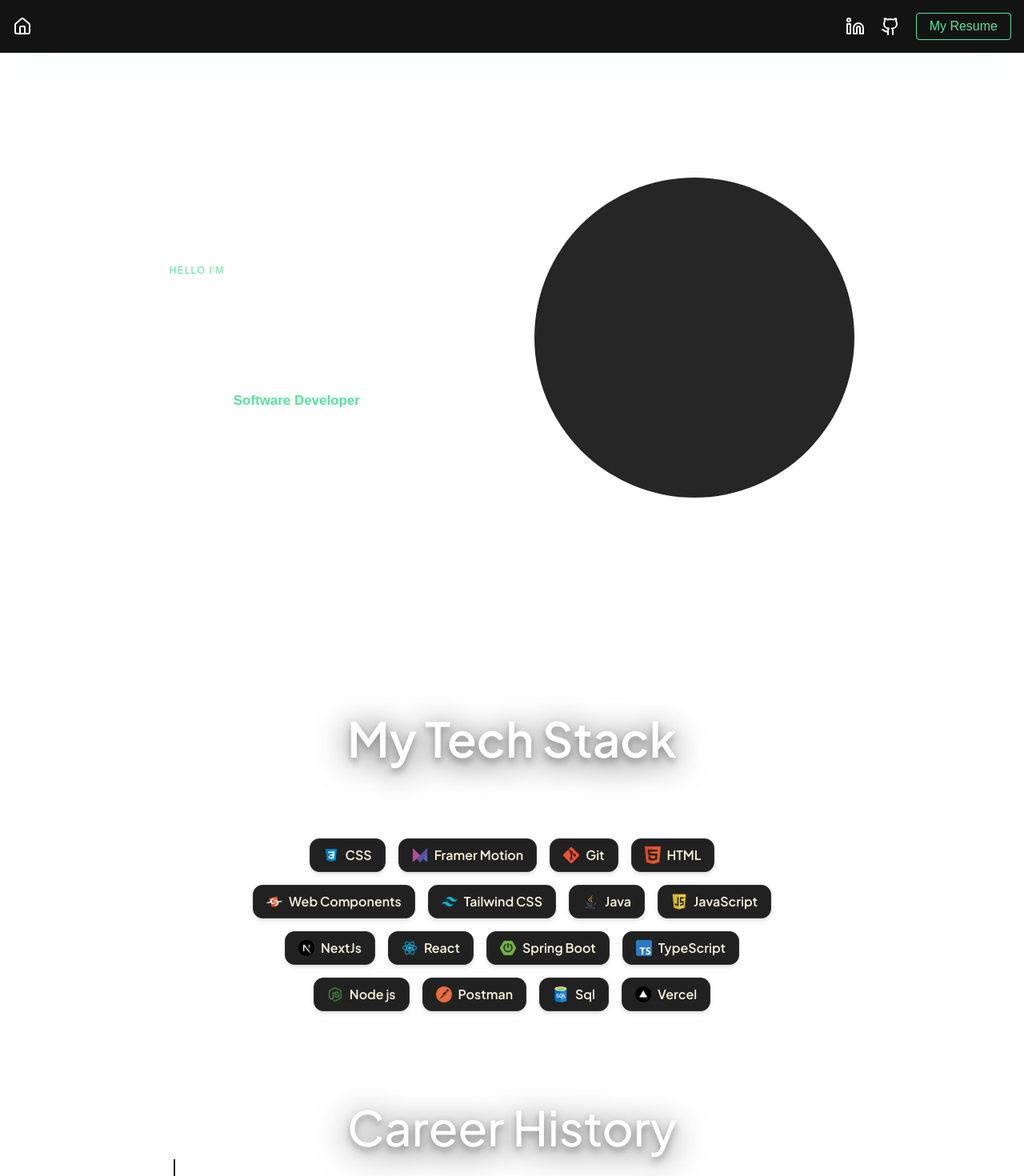
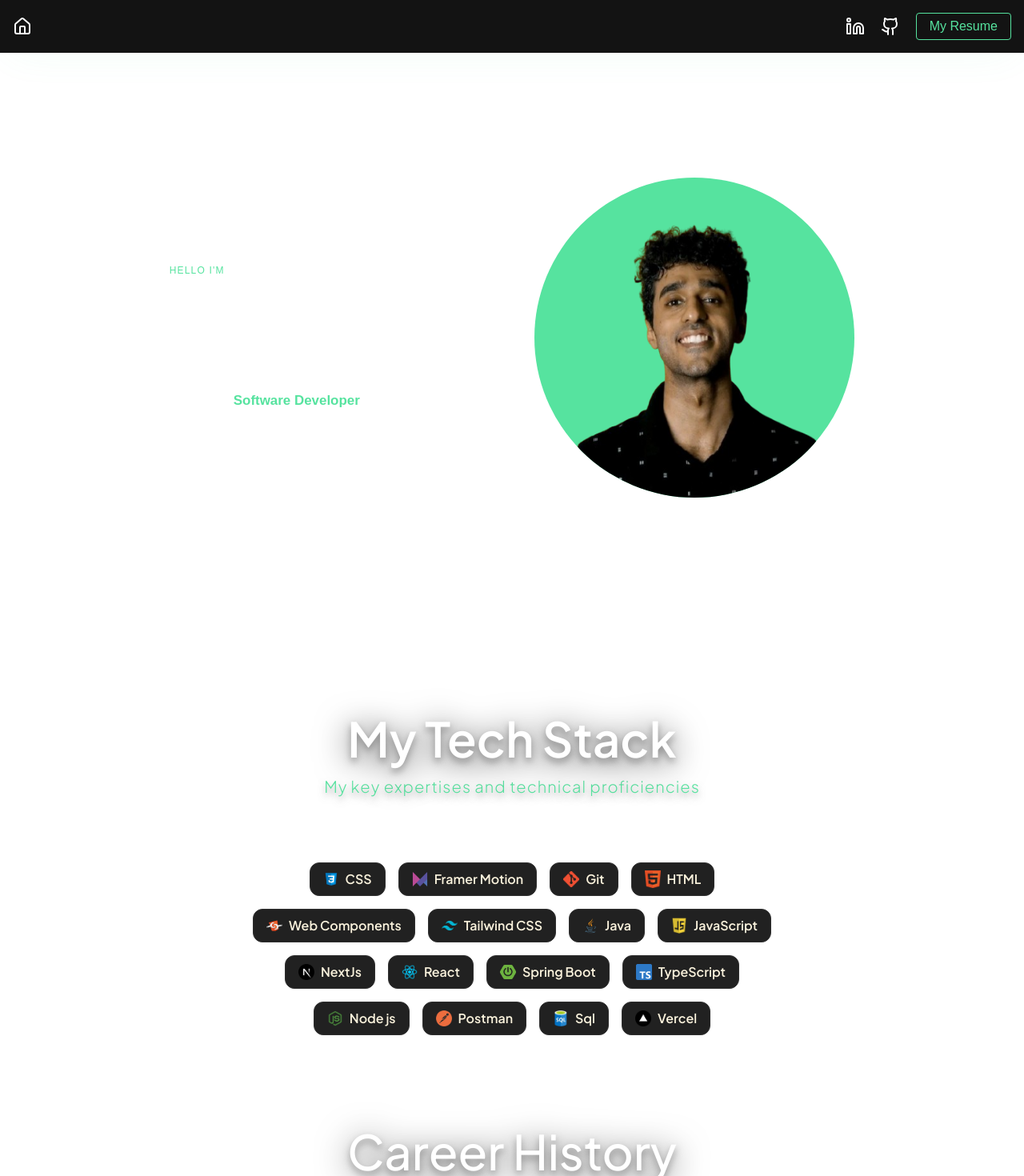
Before and after one commit to Mate-20/portfolio, a Next.js app: page / in a window 1280 px wide. Shown: the top 1470 px of the page at 80% size. Built offline with nearby package versions, Linux system fonts and the light colour scheme.

Commit message:
changed selection text color

```diff
--- a/src/app/components/Career/CarrerCard.tsx
+++ b/src/app/components/Career/CarrerCard.tsx
@@ -25,7 +25,7 @@ const CarrerCard = ({ company }: Props) => {
           whileInView={{ y: 0, opacity: 1 }}
           transition={{ duration: 0.8, delay: 0.2 }}
           viewport={{ amount: 0.5 }}
-          className='text-[var(--sec-text)] text-[24px] font-medium'>{company.timeline}</motion.div>
+          className='text-white text-[24px] font-medium'>{company.timeline}</motion.div>
       </div>
       <div className='flex flex-col ml-[80px]'>
         <motion.div
--- a/src/app/components/Header.tsx
+++ b/src/app/components/Header.tsx
@@ -1,6 +1,7 @@
 'use client'
 import React, { useEffect, useState } from 'react'
 import Image from 'next/image'
+import Profile from '/public/profile.png'
 import { motion, useScroll, useTransform, useSpring } from 'framer-motion'
 
 const Header = () => {
@@ -20,7 +21,7 @@ const Header = () => {
   const smoothScrollY = useSpring(scrollY, {
     stiffness: 80,
     damping: 10,
-    mass:0.5,
+    mass: 0.5,
   });
   // Scale effect for "Software Developer" (grows as you scroll)
   const scale = useTransform(smoothScrollY, [50, 300], [1.2, 2.5], {
@@ -72,8 +73,14 @@ const Header = () => {
         {/* Underline animation */}
 
       </div>
-      <div className='w-[400px] h-[400px] rounded-full bg-[#262626] relative'>
-      </div>
+      <motion.div
+        initial={{ scale: 0.8, opacity : 0 }}
+        animate={{ scale: 1, opacity : 1 }}
+        transition={{ type: "spring", stiffness: 120, damping: 10, duration : 0.8 }}
+        className="w-[400px] h-[400px] overflow-hidden rounded-full bg-[var(--prim-text)] relative"
+      >
+        <Image src={Profile} alt="profile" className="absolute h-[450px] top-[-40px]" />
+      </motion.div>
     </div>
   )
 }
--- a/src/app/components/Skills.tsx
+++ b/src/app/components/Skills.tsx
@@ -40,7 +40,7 @@ const SkillRow: React.FC<{ skills: Skill[]; delayOffset: number }> = ({ skills,
           }}
           viewport={{ amount: 0.5 }}
           whileHover={{ border: "1px solid var(--prim-text)", scale: 1.1 }}
-          className="group cursor-default flex items-center gap-2 py-2 px-4 border border-[#303030] shadow-md bg-[#212121] rounded-[12px] w-fit"
+          className="group cursor-default flex items-center gap-2 py-2 px-4 border border-[#303030] bg-[#212121] rounded-[12px] w-fit"
         >
           <Image src={skill.logo} alt={skill.name} width={20} height={20} />
           <div className="font-semibold bg-gradient-to-r from-[#faf2dc] to-[#faf2dc] bg-clip-text text-transparent transition-all duration-300 group-hover:from-[#56ccf2] group-hover:to-[#2f80ed]">
@@ -76,7 +76,7 @@ const Skills = () => {
       {/* <Dot/> */}
       {/* Animated heading */}
       <motion.div
-        initial={{ textShadow: "0px 0px 0px rgba(100,100,100,0)", y: 50, opacity: 0 }}
+        initial={{ textShadow: "0px 0px 0px rgba(100,100,100,0)", y: 20, opacity: 0 }}
         whileInView={{ textShadow: "0px 5px 10px rgba(100,100,100,0.6)", y: 0, opacity: 1 }}
         transition={{ duration: 0.5, delay: 0.2 }}
         viewport={{ amount: 1 }}
@@ -84,7 +84,12 @@ const Skills = () => {
       >
         My Tech Stack
       </motion.div>
-
+      <motion.div
+        initial={{ textShadow: "0px 0px 0px rgba(100,100,100,0)", y: -20, opacity: 0 }}
+        whileInView={{ textShadow: "0px 5px 10px rgba(100,100,100,0.6)", y: 0, opacity: 1 }}
+        transition={{ duration: 0.5, delay: 0.2 }}
+        viewport={{ amount: 1 }}
+        className='text-[var(--prim-text)] text-[20px] font-light tracking-wider'>My key expertises and technical proficiencies</motion.div>
       {/* Skills Grid */}
       <div className="flex flex-col items-center gap-4 mt-[80px]">
         {Array.from({ length: Math.ceil(skillLogos.length / 4) }, (_, rowIndex) => (
--- a/src/app/globals.css
+++ b/src/app/globals.css
@@ -34,3 +34,7 @@ body {
 ::-webkit-scrollbar-track {
   background: #171717;
 }
+::selection {
+  background:#56E39F ; /* Change this to any color you like */
+  color: black; /* Text color when selected */
+}
```
